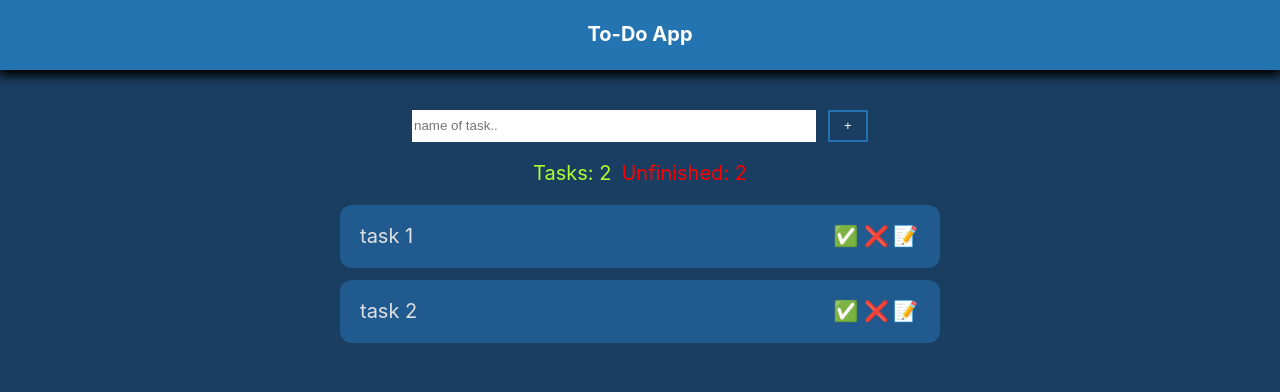
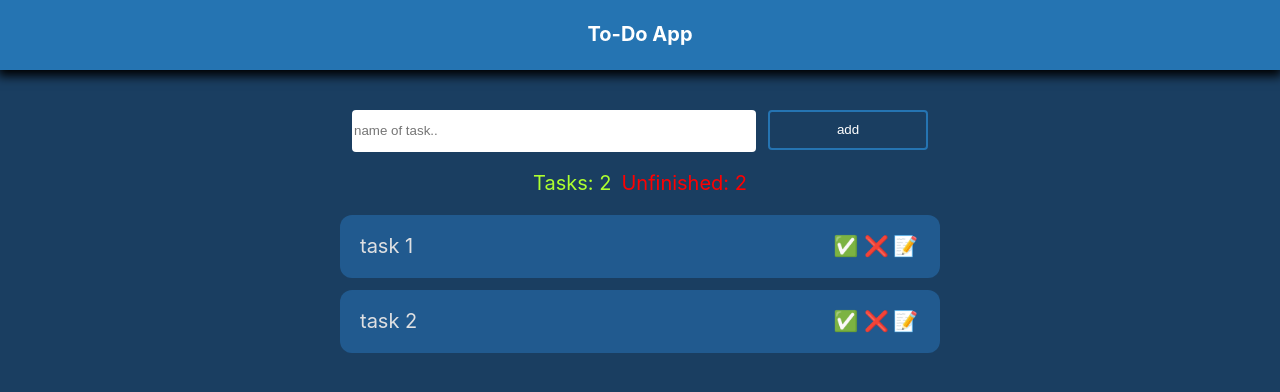
Before and after one commit to BodaNabeel/todo-app-react, a React (Create React App) app: page / in a window 1280 px wide. Shown: the top 392 px of the page. Built offline with nearby package versions, Linux system fonts and the light colour scheme.

Commit message:
add btn restyled

```diff
--- a/src/components/InputForm.jsx
+++ b/src/components/InputForm.jsx
@@ -40,8 +40,8 @@ function InputForm({ todos, setTodos }) {
         value={inputValue}
         maxLength={50}
       />
-      <button type="submit" onClick={getTask}>
-        +
+      <button className="btn-add" type="submit" onClick={getTask}>
+        add
       </button>
     </div>
   );
--- a/src/index.css
+++ b/src/index.css
@@ -49,13 +49,16 @@ input {
   outline: none;
   border: none;
 }
-button {
+.btn-add {
   background-color: #1a3e61;
   color: #ffff;
   border: 2px solid #2574b2;
-  width: 5%;
+  width: 20%;
 }
-
+.input-field, .btn-add {
+  border-radius: 0.4rem;
+  height: 4rem;
+}
 /* Todo Items */
 ul {
   /* to remove the by default margin & padding of UL  */
@@ -102,7 +105,7 @@ li {
   padding-top: 1.2rem;
 }
 
-.buttons * {
+.buttons *, .btn-add {
   cursor: pointer;
   padding: 0.2rem;
 }
```
